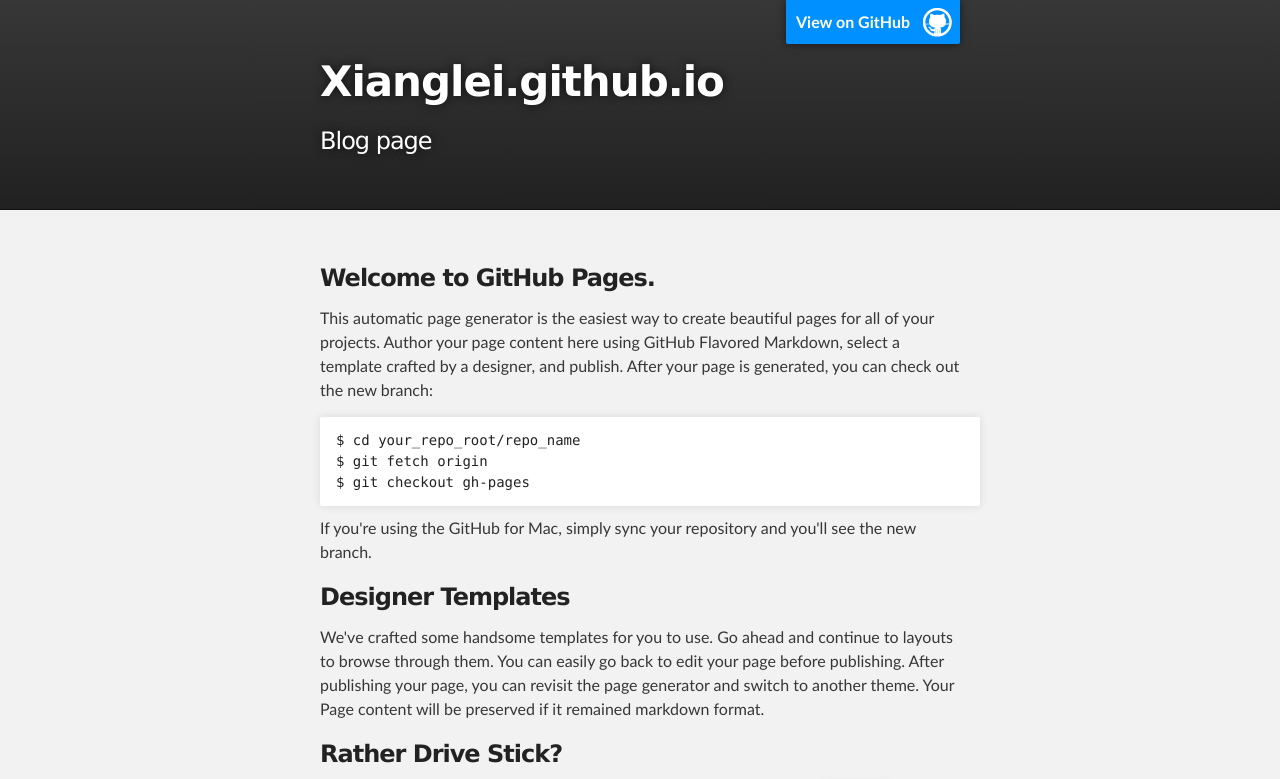
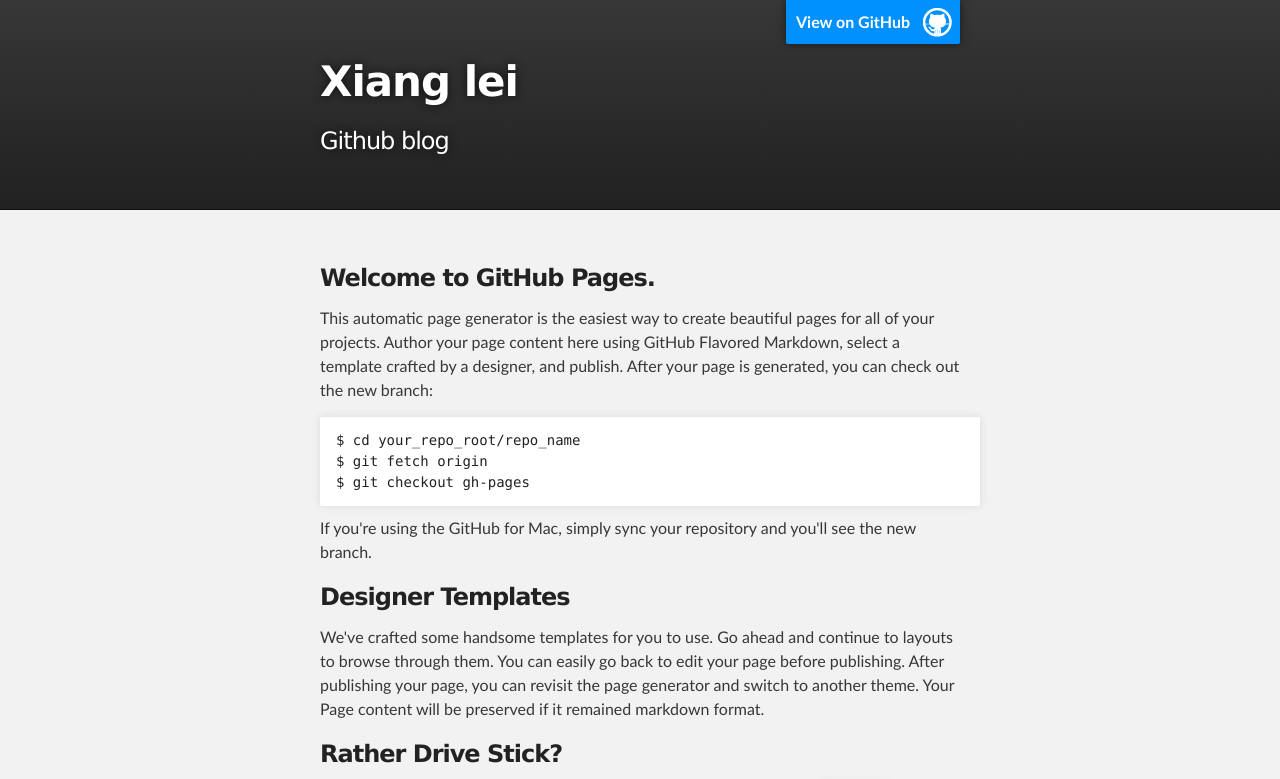
Before and after one commit to xianglei/xianglei.github.io, a plain HTML site: page index.html in a window 1280 px wide. Shown: the top 779 px of the page. Drawn offline with Linux system fonts and the light colour scheme.

Commit message:
Update index.html

```diff
--- a/index.html
+++ b/index.html
@@ -8,7 +8,7 @@
 
     <link rel="stylesheet" type="text/css" media="screen" href="stylesheets/stylesheet.css">
 
-    <title>Xianglei.github.io</title>
+    <title>xianglei.github.io</title>
   </head>
 
   <body>
@@ -18,8 +18,8 @@
         <header class="inner">
           <a id="forkme_banner" href="https://github.com/xianglei">View on GitHub</a>
 
-          <h1 id="project_title">Xianglei.github.io</h1>
-          <h2 id="project_tagline">Blog page</h2>
+          <h1 id="project_title">Xiang lei</h1>
+          <h2 id="project_tagline">Github blog</h2>
 
         </header>
     </div>
```
